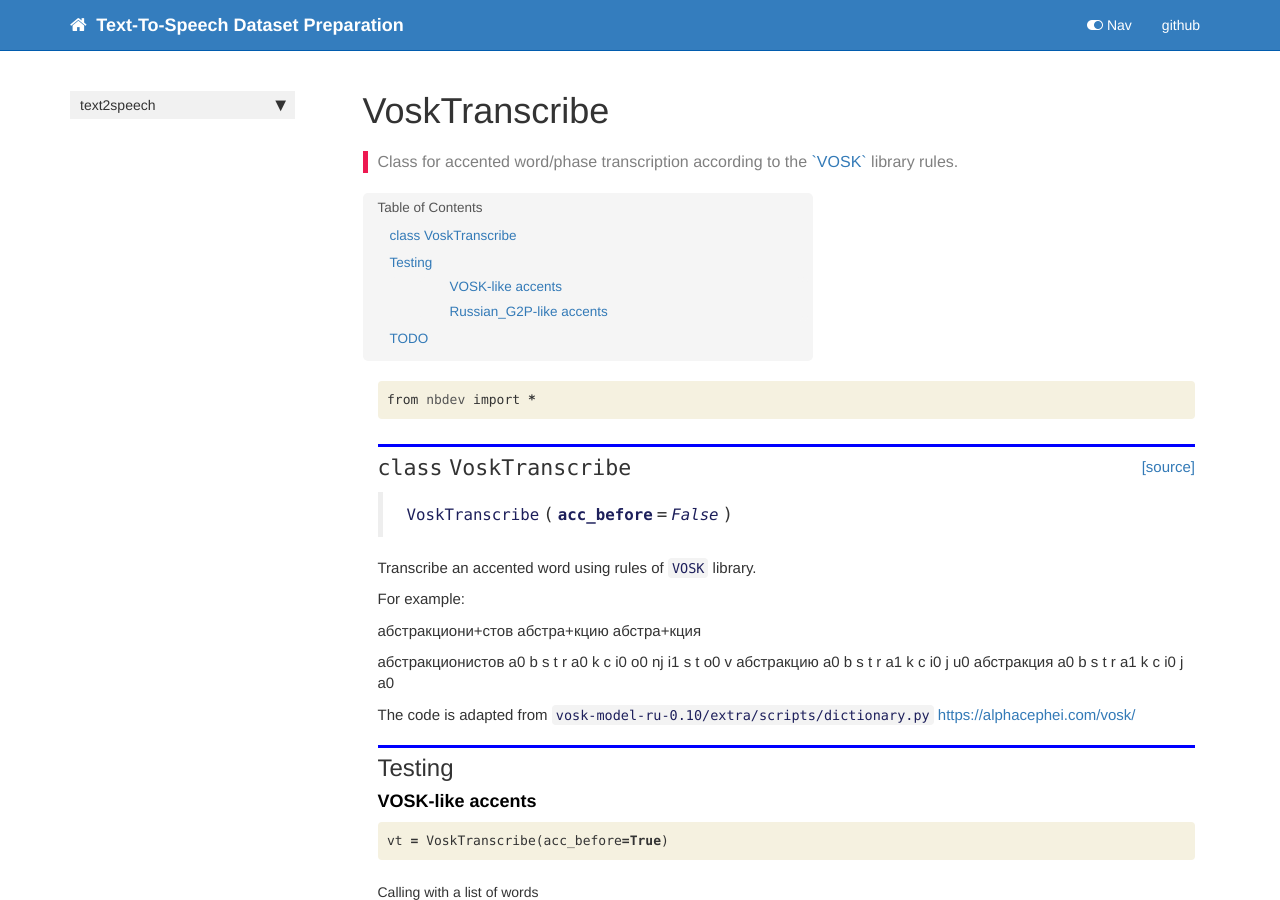
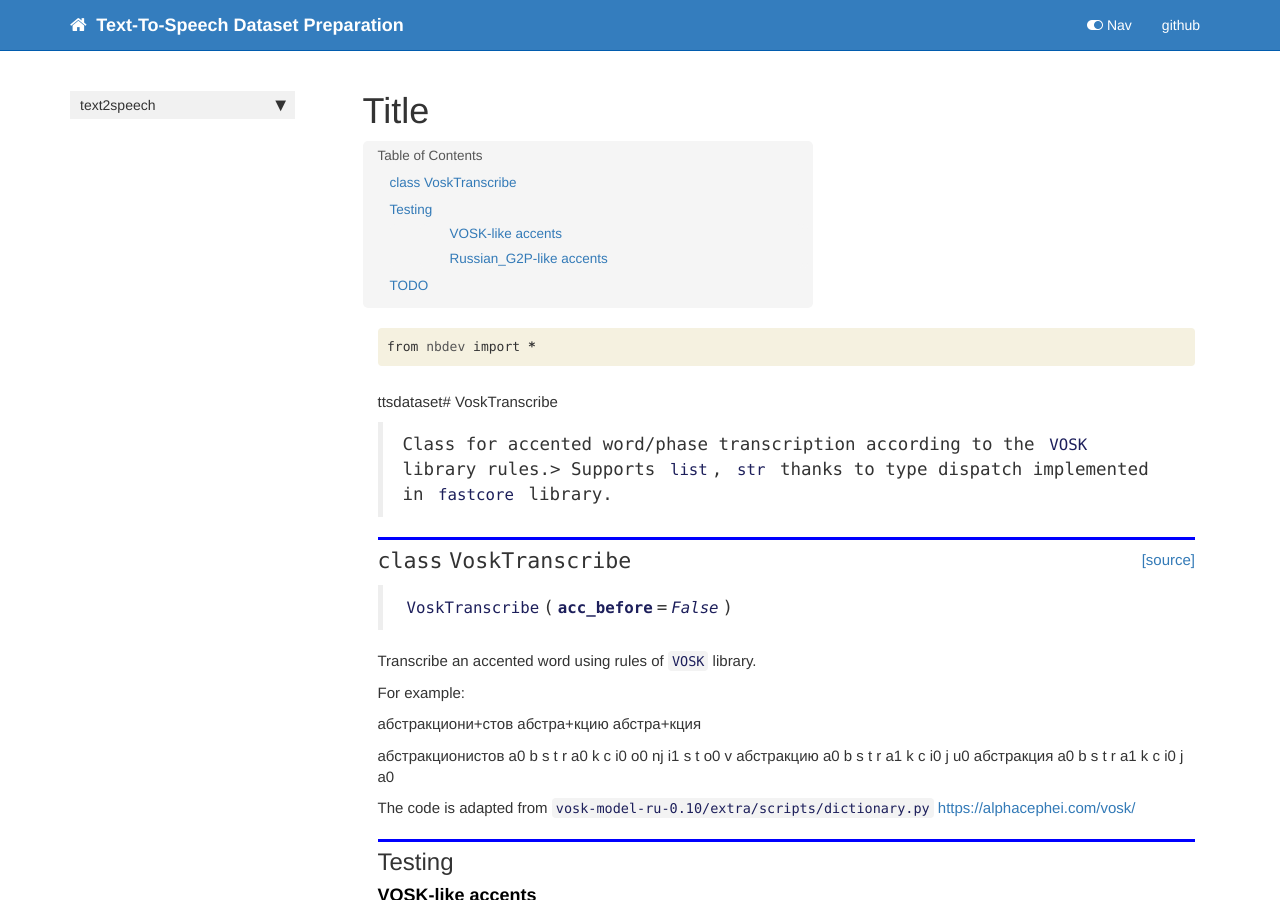
Before and after one commit to kdorichev/text2speech, a Jekyll site: the page built from docs/transcribe.html, in a window 1280 px wide and 900 px high. Built offline with Jekyll 4.4.1, drawn with Linux system fonts in a browser that asks for light colours; nearby versions of some CDN libraries; comment, search, counter and statistics services are not loaded.

Commit message:
Update for new nbdev

```diff
--- a/docs/_data/sidebars/home_sidebar.yml
+++ b/docs/_data/sidebars/home_sidebar.yml
@@ -16,7 +16,7 @@ entries:
       title: Data Processing
       url: data.html
     - output: web,pdf
-      title: VoskTranscribe
+      title: Title
       url: transcribe.html
     output: web
     title: text2speech
--- a/docs/sidebar.json
+++ b/docs/sidebar.json
@@ -3,6 +3,6 @@
     "Overview": "/",
     "Text Normalization": "text_norm.html",
     "Data Processing": "data.html",
-    "VoskTranscribe": "transcribe.html"
+    "Title": "transcribe.html"
   }
 }
--- a/docs/transcribe.html
+++ b/docs/transcribe.html
@@ -1,12 +1,14 @@
 ---
 
-title: VoskTranscribe
+title: Title
+
 
 keywords: fastai
 sidebar: home_sidebar
 
-summary: "Class for accented word/phase transcription according to the <a href='https://alphacephei.com/vosk/models.html'>`VOSK`</a> library rules."
-description: "Class for accented word/phase transcription according to the <a href='https://alphacephei.com/vosk/models.html'>`VOSK`</a> library rules."
+
+
+nb_path: "nbs/03_transcribe.ipynb"
 ---
 <!--
 
@@ -44,13 +46,15 @@ description: "Class for accented word/phase transcription according to the <a hr
 </div>
     {% endraw %}
 
-    {% raw %}
-
-<div class="cell border-box-sizing code_cell rendered">
+<div class="cell border-box-sizing text_cell rendered"><div class="inner_cell">
+<div class="text_cell_render border-box-sizing rendered_html">
+<p>ttsdataset# VoskTranscribe</p>
+<blockquote><p>Class for accented word/phase transcription according to the <code>VOSK</code> library rules.&gt; Supports <code>list</code>, <code>str</code> thanks to type dispatch implemented in <code>fastcore</code> library.</p>
+</blockquote>
 
 </div>
-    {% endraw %}
-
+</div>
+</div>
     {% raw %}
 
 <div class="cell border-box-sizing code_cell rendered">
@@ -87,6 +91,13 @@ description: "Class for accented word/phase transcription according to the <a hr
 
 </div>
 </div>
+
+</div>
+    {% endraw %}
+
+    {% raw %}
+
+<div class="cell border-box-sizing code_cell rendered">
 
 </div>
     {% endraw %}
```
Also changed, not shown: docs/data.html (+25 -0 lines), 1 other file.
